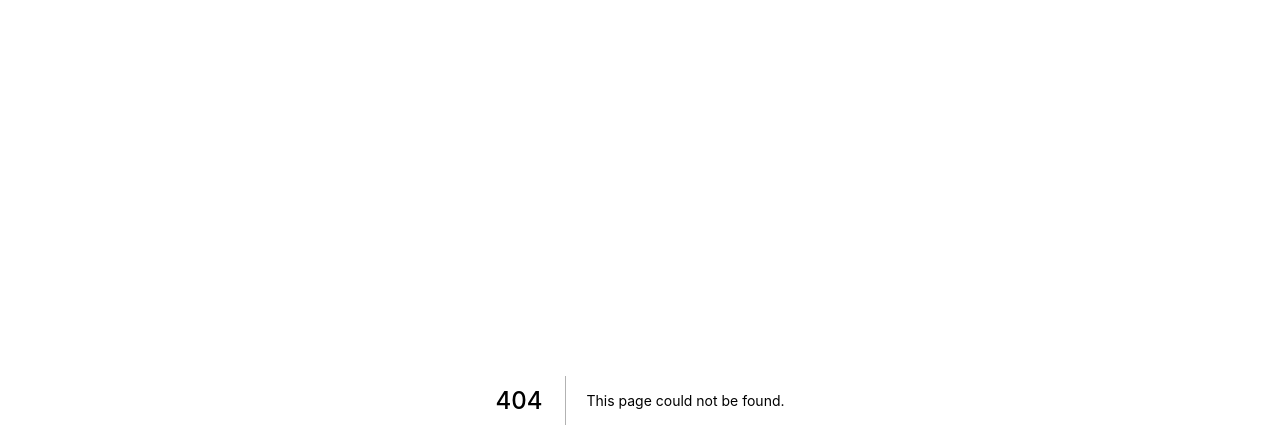
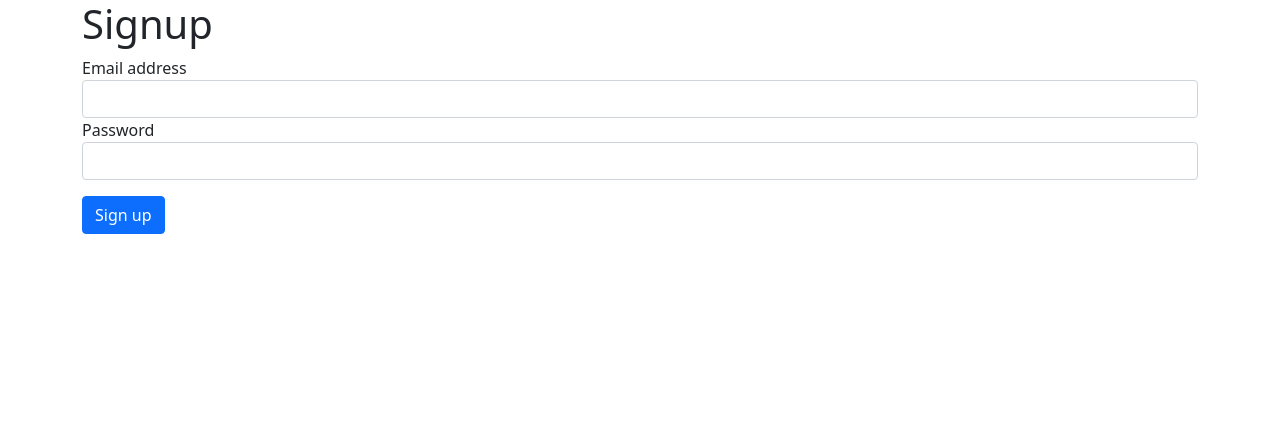
Before and after one commit to unicdeve/ecommerce-microservices, a Next.js app in the folder client/: page /auth/sign-up in a window 1280 px wide. Before the commit this address had no page. Shown: the top 448 px of the page. Built offline with nearby package versions, Linux system fonts and the light colour scheme.

Commit message:
feat: signup form

```diff
--- a/client/pages/_app.js
+++ b/client/pages/_app.js
@@ -1,5 +1,7 @@
 import 'bootstrap/dist/css/bootstrap.css';
 
-export default ({ Component, pageProps }) => {
+const app = ({ Component, pageProps }) => {
 	return <Component {...pageProps} />;
 };
+
+export default app;
--- /dev/null
+++ b/client/pages/auth/sign-up.js
@@ -0,0 +1,48 @@
+import { useState } from 'react';
+
+const Signup = () => {
+	const [values, setValues] = useState({ email: '', password: '' });
+
+	const { email, password } = values;
+
+	const onChange = (e) => {
+		setValues({ ...values, [e.target.name]: e.target.value });
+	};
+
+	const onSubmit = (e) => {
+		e.preventDefault();
+		console.log(values);
+	};
+
+	return (
+		<form onSubmit={onSubmit} className='container'>
+			<h1>Signup</h1>
+
+			<div className='form-group'>
+				<label htmlFor='email'>Email address</label>
+				<input
+					name='email'
+					type='text'
+					className='form-control'
+					value={email}
+					onChange={onChange}
+				/>
+			</div>
+
+			<div className='form-group'>
+				<label htmlFor='password'>Password</label>
+				<input
+					name='password'
+					type='password'
+					className='form-control'
+					value={password}
+					onChange={onChange}
+				/>
+			</div>
+
+			<button className='btn btn-primary mt-3'>Sign up</button>
+		</form>
+	);
+};
+
+export default Signup;
```
